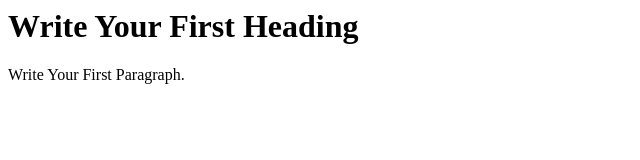
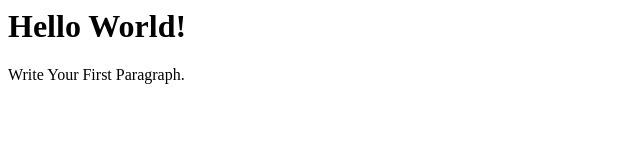
Before and after one commit to codemukeshjha/mukeshjha.github.io, a plain HTML site: page index.html in a window 1280 px wide. Shown: the whole page, without its empty margins (0-640 px from the left). Drawn offline with Linux system fonts and the light colour scheme.

Commit message:
Update index.html

```diff
--- a/index.html
+++ b/index.html
@@ -4,7 +4,7 @@
 <title>Webpages</title>
 </head>
 <body>
-<h1>Write Your First Heading</h1>
+<h1>Hello World!</h1>
 <p>Write Your First Paragraph.</p>
 </body>
 </html>
```
